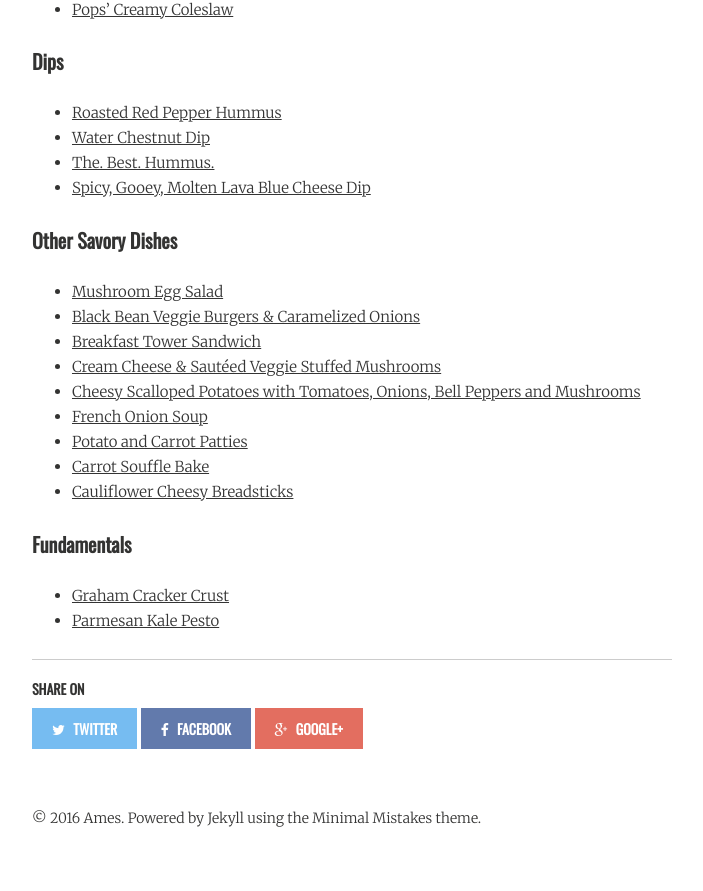
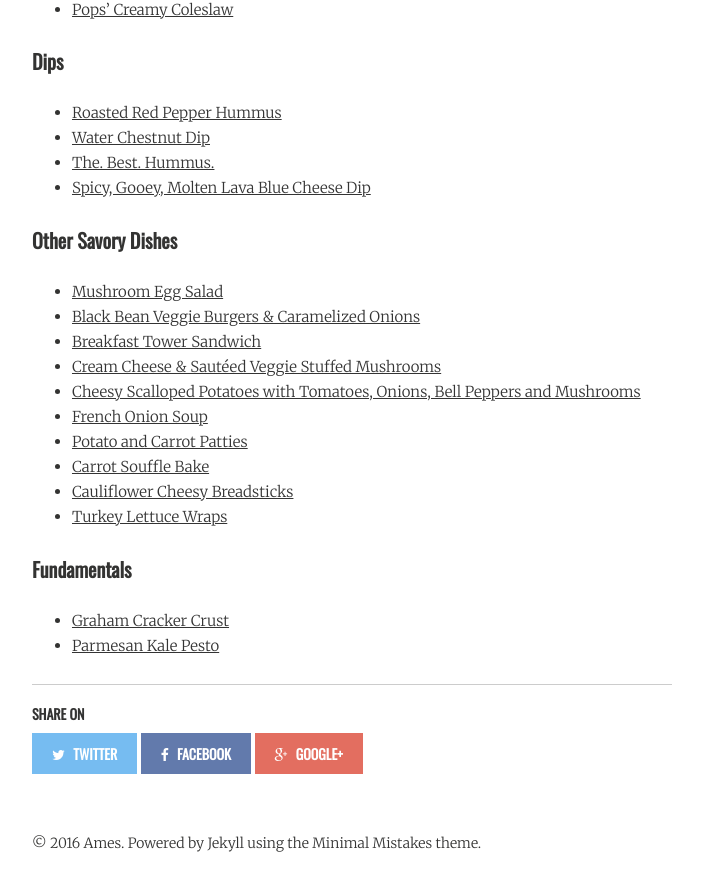
Before and after one commit to amypeniston/blog, a Jekyll site: the page built from recipes/index.md, in a window 1280 px wide and 900 px high, scrolled down 2714 px. Shown: the top 891 px of the window, without its empty margins (288-991 px from the left). Built offline with Jekyll 4.4.1, drawn with Linux system fonts in a browser that asks for light colours; nearby versions of some CDN libraries.

Commit message:
adding new recipe to recipes page

```diff
--- a/recipes/index.md
+++ b/recipes/index.md
@@ -91,6 +91,7 @@ image:
 * [Potato and Carrot Patties](/potato-and-carrot-patties/)
 * [Carrot Souffle Bake](/carrot-souffle-bake/)
 * [Cauliflower Cheesy Breadsticks](/cauliflower-cheesy-breadsticks/)
+* [Turkey Lettuce Wraps](/turkey-lettuce-wraps/)
 
 #### Fundamentals
 * [Graham Cracker Crust](/graham-cracker-crust/)
```
